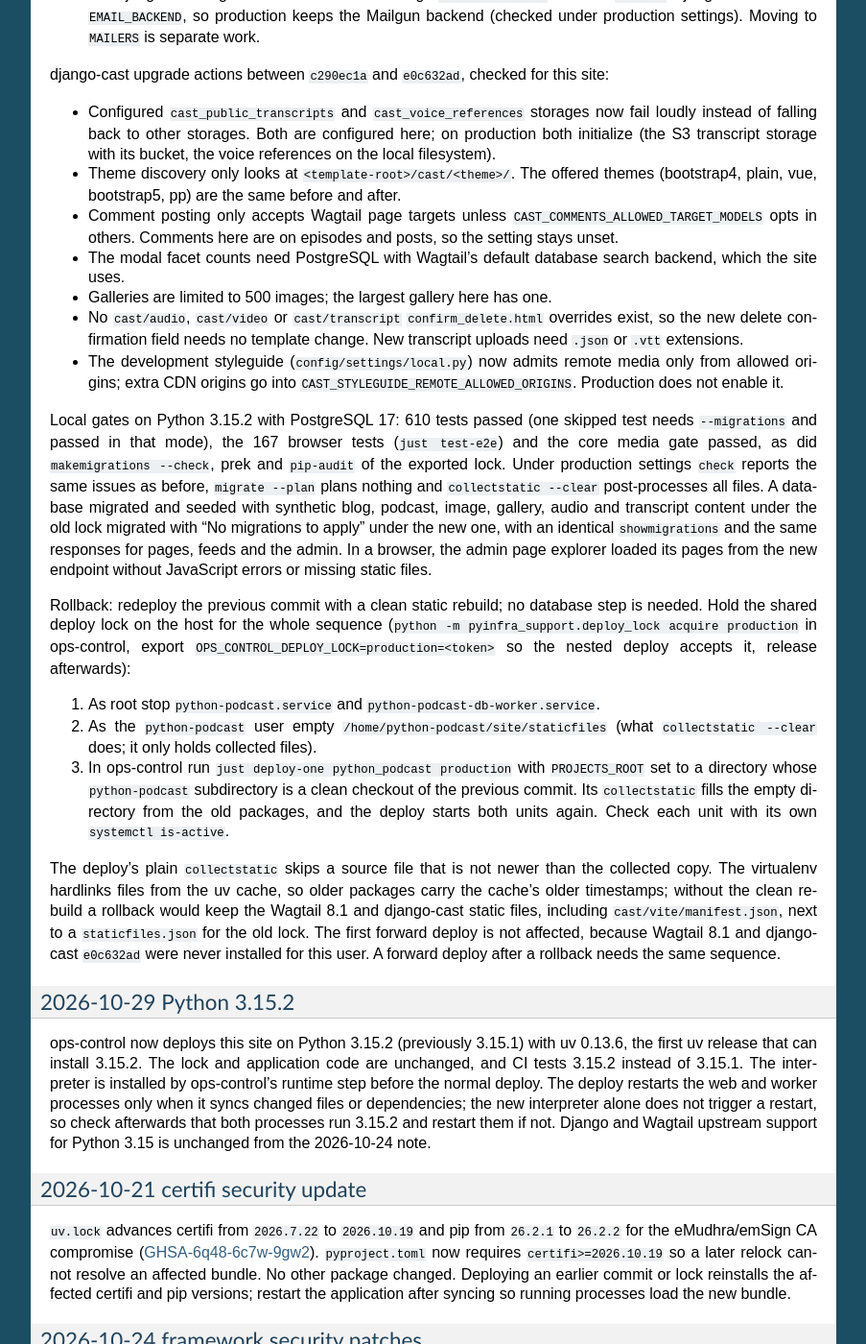
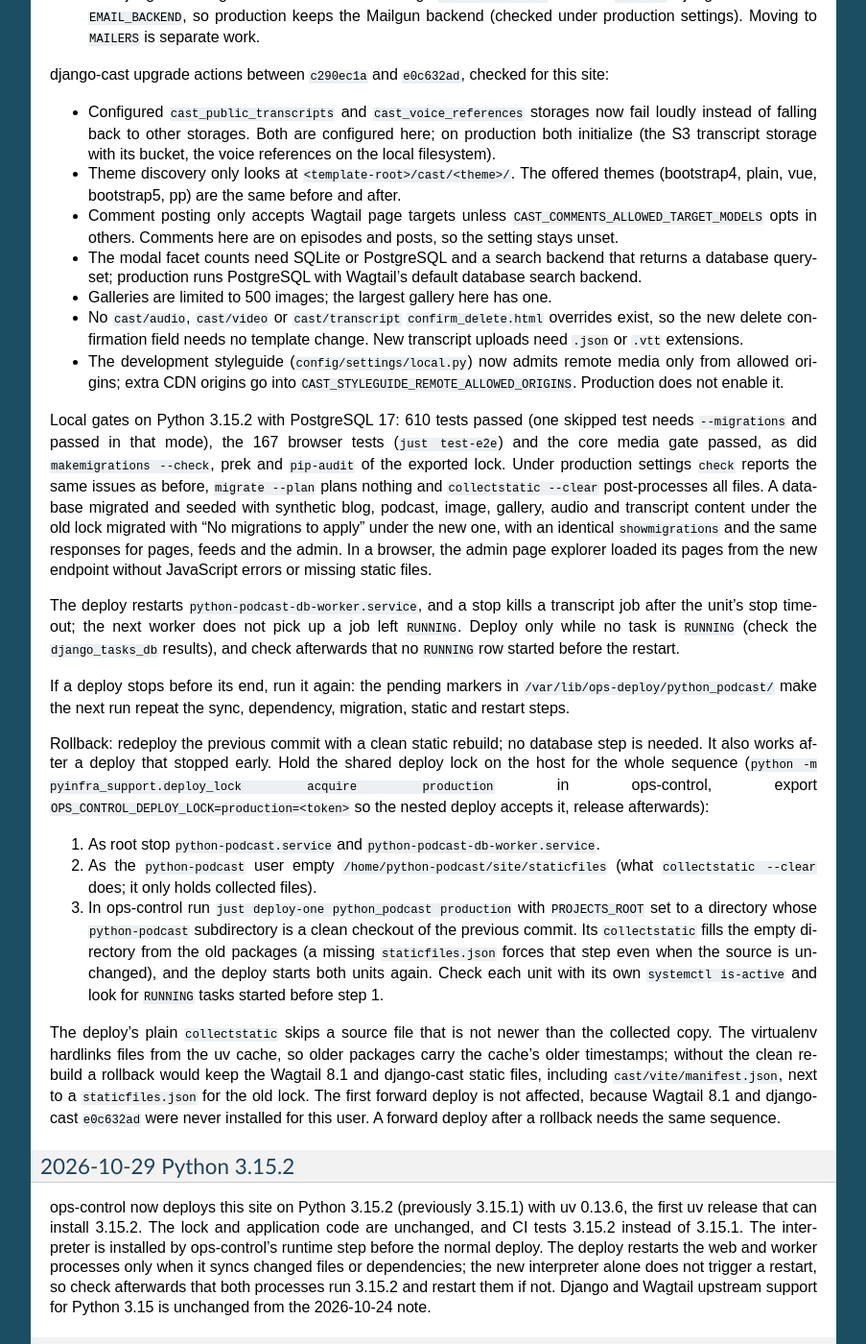
Before and after one commit to ephes/python-podcast, a Sphinx documentation site: the page built from docs/deploy.rst, in a window 1280 px wide and 1400 px high, scrolled down 1834 px. Shown: the whole window at 96% size, without its empty margins (198-1101 px from the left). Built offline with Sphinx 7.4.7, drawn with Linux system fonts in a browser that asks for light colours.

Commit message:
Document worker jobs, interrupted deploys and the facet count backends

```diff
--- a/docs/deploy.rst
+++ b/docs/deploy.rst
@@ -118,8 +118,9 @@ this site:
 * Comment posting only accepts Wagtail page targets unless
   ``CAST_COMMENTS_ALLOWED_TARGET_MODELS`` opts in others. Comments here are on
   episodes and posts, so the setting stays unset.
-* The modal facet counts need PostgreSQL with Wagtail's default database search
-  backend, which the site uses.
+* The modal facet counts need SQLite or PostgreSQL and a search backend that
+  returns a database queryset; production runs PostgreSQL with Wagtail's
+  default database search backend.
 * Galleries are limited to 500 images; the largest gallery here has one.
 * No ``cast/audio``, ``cast/video`` or ``cast/transcript`` ``confirm_delete.html``
   overrides exist, so the new delete confirmation field needs no template
@@ -141,8 +142,19 @@ responses for pages, feeds and the admin. In a browser, the admin page explorer
 loaded its pages from the new endpoint without JavaScript errors or missing
 static files.
 
+The deploy restarts ``python-podcast-db-worker.service``, and a stop kills a
+transcript job after the unit's stop timeout; the next worker does not pick up
+a job left ``RUNNING``. Deploy only while no task is ``RUNNING`` (check the
+``django_tasks_db`` results), and check afterwards that no ``RUNNING`` row
+started before the restart.
+
+If a deploy stops before its end, run it again: the pending markers in
+``/var/lib/ops-deploy/python_podcast/`` make the next run repeat the sync,
+dependency, migration, static and restart steps.
+
 Rollback: redeploy the previous commit with a clean static rebuild; no
-database step is needed. Hold the shared deploy lock on the host for the whole
+database step is needed. It also works after a deploy that stopped early.
+Hold the shared deploy lock on the host for the whole
 sequence (``python -m pyinfra_support.deploy_lock acquire production`` in
 ops-control, export ``OPS_CONTROL_DEPLOY_LOCK=production=<token>`` so the
 nested deploy accepts it, release afterwards):
@@ -154,8 +166,10 @@ nested deploy accepts it, release afterwards):
 3. In ops-control run ``just deploy-one python_podcast production`` with
    ``PROJECTS_ROOT`` set to a directory whose ``python-podcast`` subdirectory is
    a clean checkout of the previous commit. Its ``collectstatic`` fills the
-   empty directory from the old packages, and the deploy starts both units
-   again. Check each unit with its own ``systemctl is-active``.
+   empty directory from the old packages (a missing ``staticfiles.json``
+   forces that step even when the source is unchanged), and the deploy starts
+   both units again. Check each unit with its own ``systemctl is-active`` and
+   look for ``RUNNING`` tasks started before step 1.
 
 The deploy's plain ``collectstatic`` skips a source file that is not newer
 than the collected copy. The virtualenv hardlinks files from the uv cache, so
```
